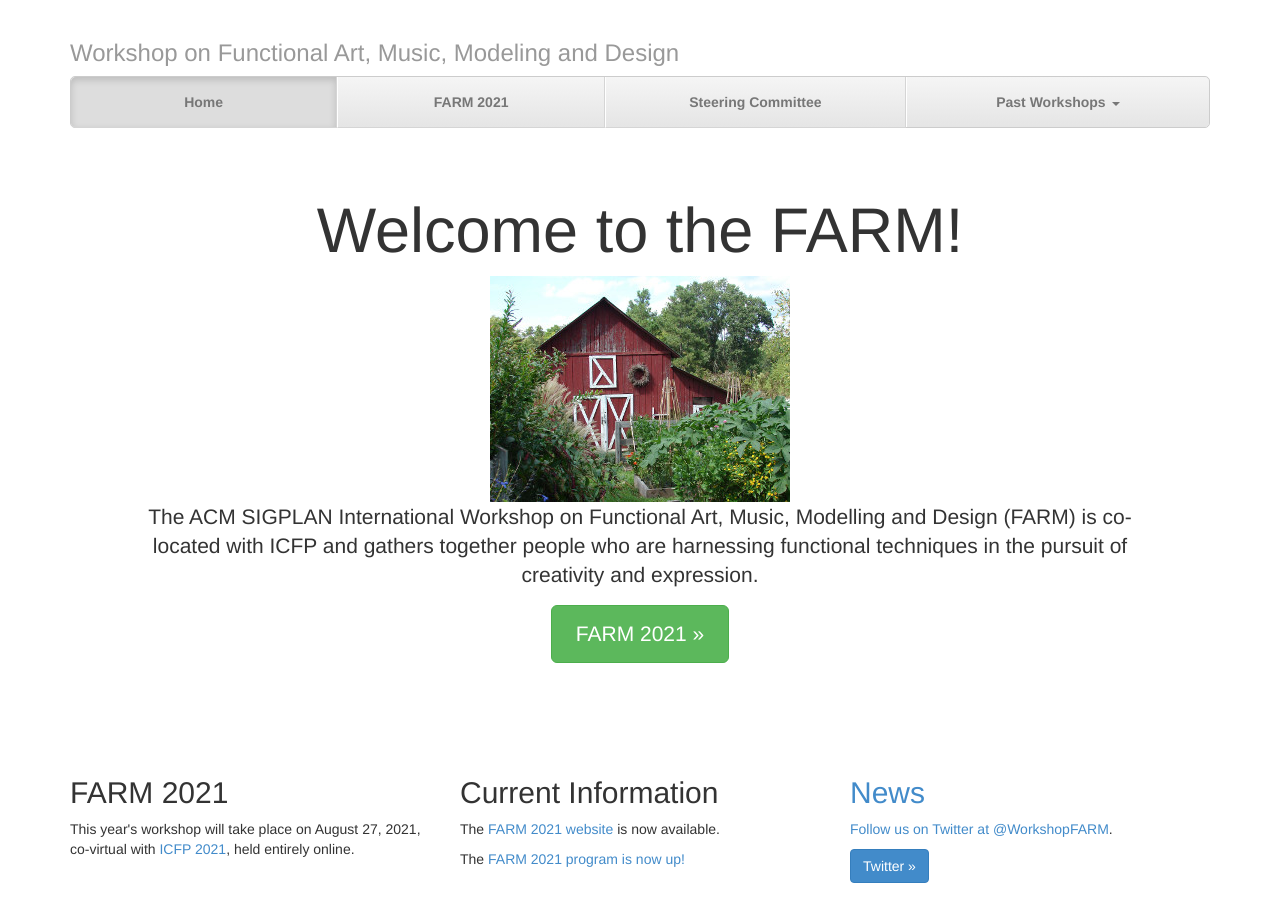
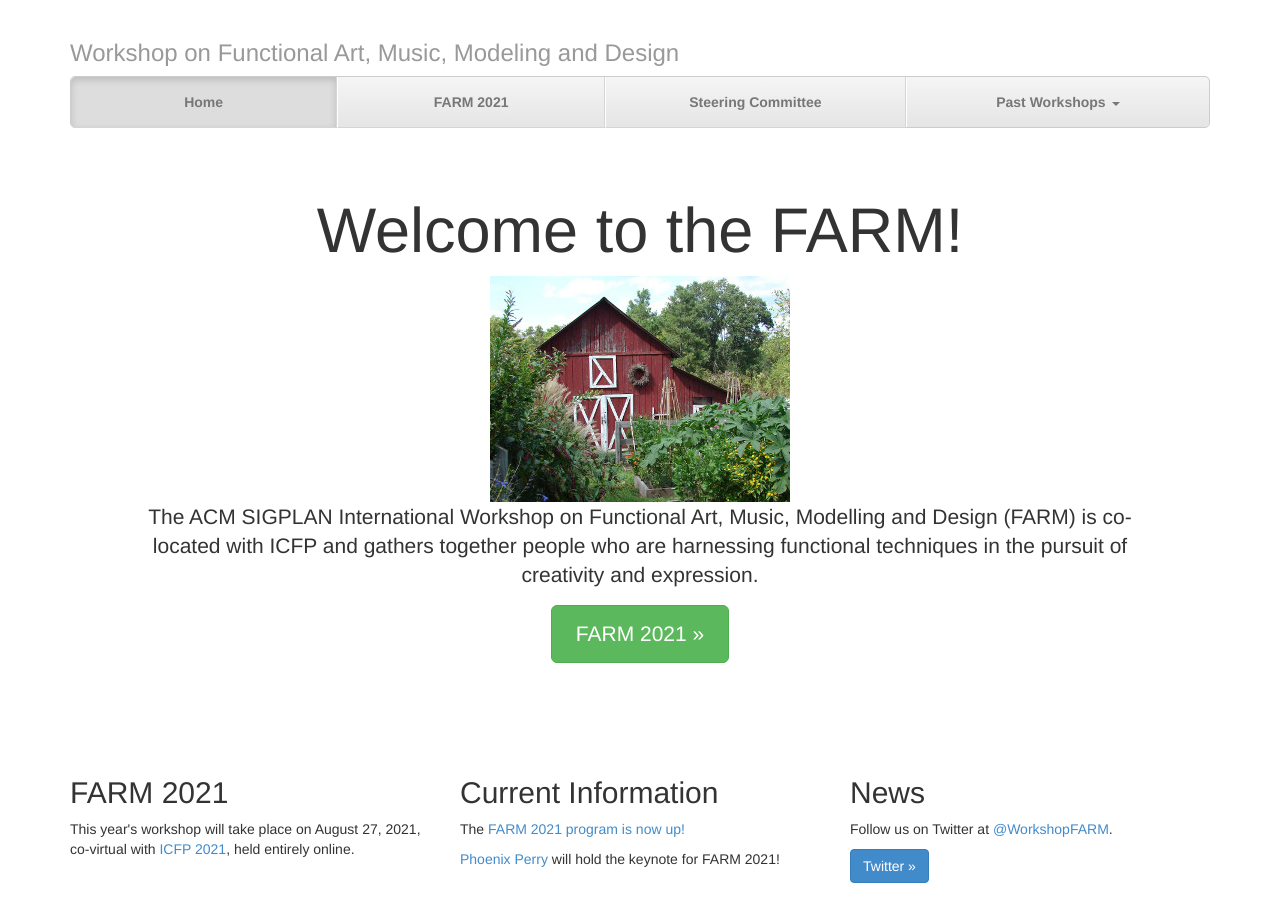
Before and after one commit to functional-art/functional-art.github.com, a Jekyll site: the page built from index.html, in a window 1280 px wide. Built offline with Jekyll 4.4.1, drawn with Linux system fonts in a browser that asks for light colours; nearby versions of some CDN libraries.

Commit message:
Keynote 2021

```diff
--- a/index.html
+++ b/index.html
@@ -61,9 +61,9 @@
        </div>
         <div class="col-lg-4">
 	  <h2>Current Information</h2>
-	  <p>The <a href="/2021/">FARM 2021 website</a> is
-	    now available.</p>
 	  <p>The <a href="/2021/">FARM 2021 program is now up!</p>
+	  <p><a href="https://phoenixperry.com/">Phoenix Perry</a>
+	    will hold the keynote for FARM 2021!</p>
        </div>
         <div class="col-lg-4">
           <h2>News</h2>
```
